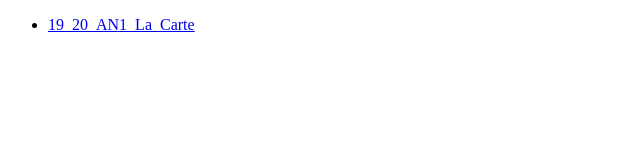
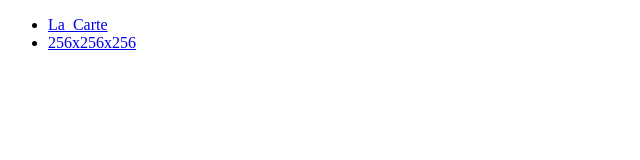
Before and after one commit to stluc-an/stluc-an.github.io, a plain HTML site: page index.html in a window 1280 px wide. Shown: the whole page, without its empty margins (0-640 px from the left). Drawn offline with Linux system fonts and the light colour scheme.

Commit message:
update 256

```diff
--- a/index.html
+++ b/index.html
@@ -6,7 +6,13 @@
 <body>
 	<ul>
 		<li>
-			<a href="https://stluc-an.github.io/19-20_AN1_la-carte/">19_20_AN1_La_Carte</a>
+			<a href="https://stluc-an.github.io/19-20_AN1_la-carte/">
+				La_Carte
+			</a>
+		</li><li>
+			<a href="https://stluc-an.github.io/19-20_AN1_256x256x256/">
+				256x256x256
+			</a>
 		</li>
 	</ul>
 </body>
```
